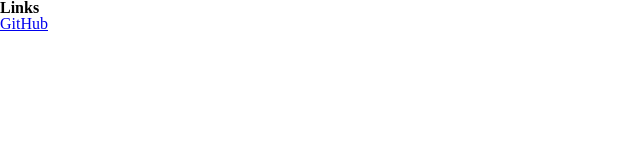
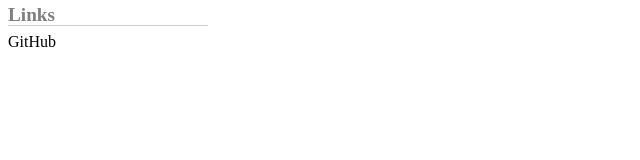
Before and after one commit to kusabashira/kusabashira.github.io, a plain HTML site: page index.html in a window 1280 px wide. Shown: the whole page, without its empty margins (0-640 px from the left). Drawn offline with Linux system fonts and the light colour scheme.

Commit message:
Add css/style.css

```diff
--- /dev/null
+++ b/css/style.css
@@ -0,0 +1,24 @@
+body {
+  padding: 5px 8px;
+}
+
+.title {
+  width: 200px;
+  padding-bottom: 1px;
+  border-bottom: 1px solid rgba(0, 0, 0, 0.2);
+  margin-bottom: 8px;
+  color: rgba(0, 0, 0, 0.5);
+  font-size: 1.2rem;
+}
+
+.links {
+  list-style: none;
+}
+
+.link a {
+  color: rgba(0, 0, 0, 1.0);
+  text-decoration: none;
+}
+.link a:hover {
+  text-decoration: underline;
+}
--- a/index.html
+++ b/index.html
@@ -4,6 +4,7 @@
   <meta charset="utf-8">
   <title>Test</title>
   <link rel="stylesheet" href="css/html5reset-1.6.1.css">
+  <link rel="stylesheet" href="css/style.css">
 </head>
 <body>
   <section class="section">
```
